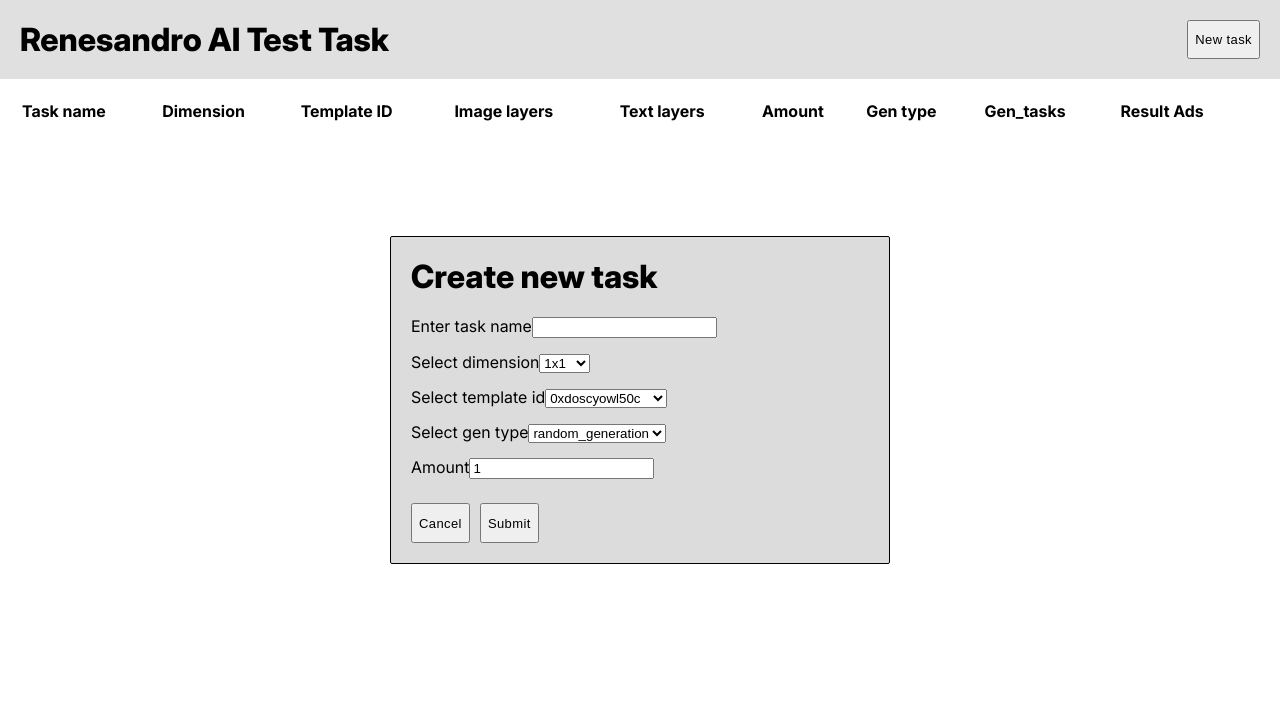
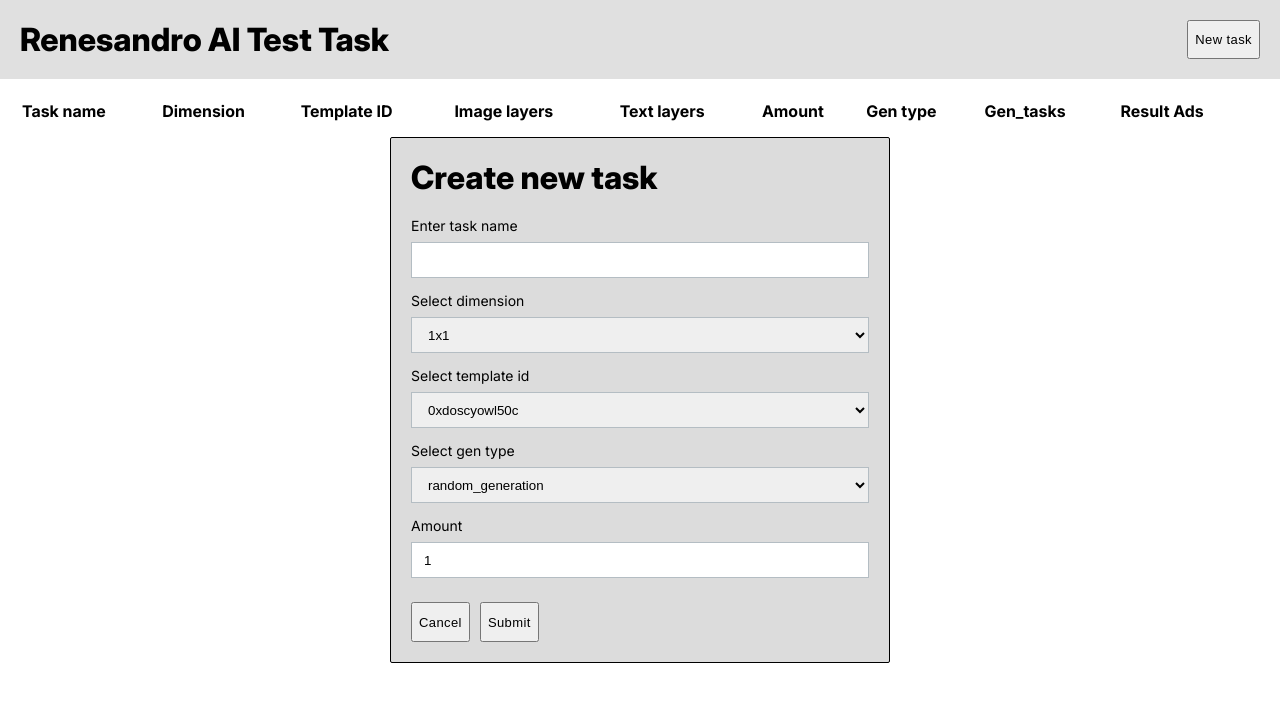
Before and after one commit to kinqbert/renesandro-ai-test-task, a React (Vite) app: page /#/ in a window 1280 px wide. Both pictures are taken after a click on the button "New task". Shown: the top 702 px of the page. Built offline with nearby package versions, Linux system fonts and the light colour scheme.

Commit message:
updated input styles

```diff
--- a/src/components/InputField/InputField.scss
+++ b/src/components/InputField/InputField.scss
@@ -0,0 +1,21 @@
+@import '../../styles/colors.scss';
+@import '../../styles/variables.scss';
+
+.input-field {
+  width: 100%;
+
+  display: flex;
+  flex-direction: column;
+
+  &__label {
+    margin-bottom: 8px;
+  }
+
+  &__input {
+    height: $input-field-height;
+
+    padding-inline: 12px;
+
+    border: 1px solid $grey-light;
+  }
+}
--- a/src/components/InputField/InputField.tsx
+++ b/src/components/InputField/InputField.tsx
@@ -21,7 +21,7 @@ const InputField: React.FC<InputFieldProps> = ({
 }) => {
   return (
     <div className="input-field">
-      <label className="input-field__label">{label}</label>
+      <label className="input-field__label small-text">{label}</label>
       <input
         className="input-field__input"
         name={name}
--- a/src/components/NumberInputField/NumberInputField.scss
+++ b/src/components/NumberInputField/NumberInputField.scss
@@ -0,0 +1,21 @@
+@import '../../styles/colors.scss';
+@import '../../styles/variables.scss';
+
+.number-input-field {
+  width: 100%;
+
+  display: flex;
+  flex-direction: column;
+
+  &__label {
+    margin-bottom: 8px;
+  }
+
+  &__input {
+    height: $input-field-height;
+
+    padding-inline: 12px;
+
+    border: 1px solid $grey-light;
+  }
+}
--- a/src/components/NumberInputField/NumberInputField.tsx
+++ b/src/components/NumberInputField/NumberInputField.tsx
@@ -25,7 +25,7 @@ const NumberInputField: React.FC<NumberInputFieldProps> = ({
 }) => {
   return (
     <div className="number-input-field">
-      <label className="number-input-field__label">{label}</label>
+      <label className="number-input-field__label small-text">{label}</label>
       <input
         type="number"
         name={name}
--- a/src/components/SelectField/SelectField.scss
+++ b/src/components/SelectField/SelectField.scss
@@ -0,0 +1,21 @@
+@import '../../styles/colors.scss';
+@import '../../styles/variables.scss';
+
+.select-field {
+  width: 100%;
+
+  display: flex;
+  flex-direction: column;
+
+  &__label {
+    margin-bottom: 8px;
+  }
+
+  &__select {
+    height: $input-field-height;
+
+    padding-inline: 12px;
+
+    border: 1px solid $grey-light;
+  }
+}
--- a/src/components/SelectField/SelectField.tsx
+++ b/src/components/SelectField/SelectField.tsx
@@ -21,7 +21,7 @@ const SelectField: React.FC<SelectFieldProps> = ({
 }) => {
   return (
     <div className="select-field">
-      <label className="select-field__label">{label}</label>
+      <label className="select-field__label small-text">{label}</label>
       <select
         className="select-field__select"
         name={name}
```
